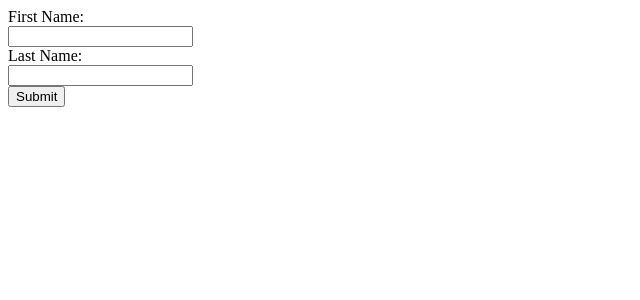
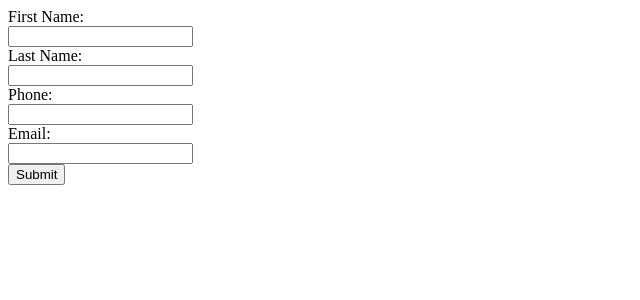
Before and after one commit to pyiso80/my-app, a React (Vite) app in the folder frontend/: page / in a window 1280 px wide. Shown: the top 300 px of the page, without its empty margins (0-640 px from the left). Built offline with nearby package versions, Linux system fonts and the light colour scheme.

Commit message:
form changes (not pass yet)

```diff
--- a/frontend/src/ContactForm.jsx
+++ b/frontend/src/ContactForm.jsx
@@ -3,15 +3,21 @@ import React, {useRef} from 'react';
 function ContactForm({ onSubmit }) {
     const firstNameRef = useRef(null);
     const lastNameRef = useRef(null);
+    const emailRef = useRef(null);
+    const phoneRef = useRef(null);
 
     const handleSubmit = (e) => {
         e.preventDefault();
         const firstName = firstNameRef.current.value;
         const lastName = lastNameRef.current.value;
+        const phone = phoneRef.current.value;
+        const email = emailRef.current.value;
 
         const formData = {
             firstName,
             lastName,
+            phone,
+            email,
         };
         console.log("Submitted:", formData);
         onSubmit(formData)
@@ -27,6 +33,14 @@ function ContactForm({ onSubmit }) {
                 <label>Last Name:</label><br />
                 <input type="text" name="lastName" ref={lastNameRef} />
             </div>
+            <div>
+                <label>Phone:</label><br />
+                <input type="text" name="phone" ref={phoneRef} />
+            </div>
+            <div>
+                <label>Email:</label><br />
+                <input type="email" name="email" ref={emailRef} />
+            </div>
             <button type="submit">Submit</button>
         </form>
     );
```
